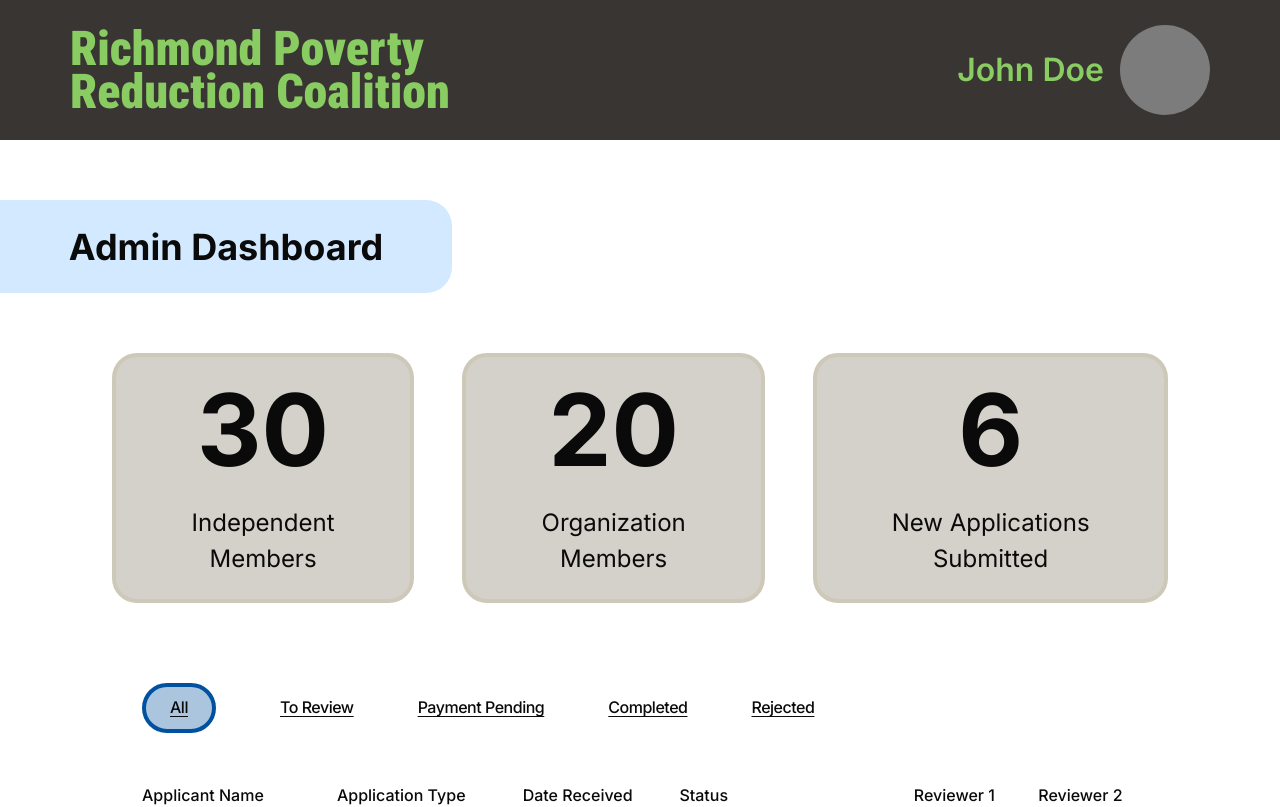
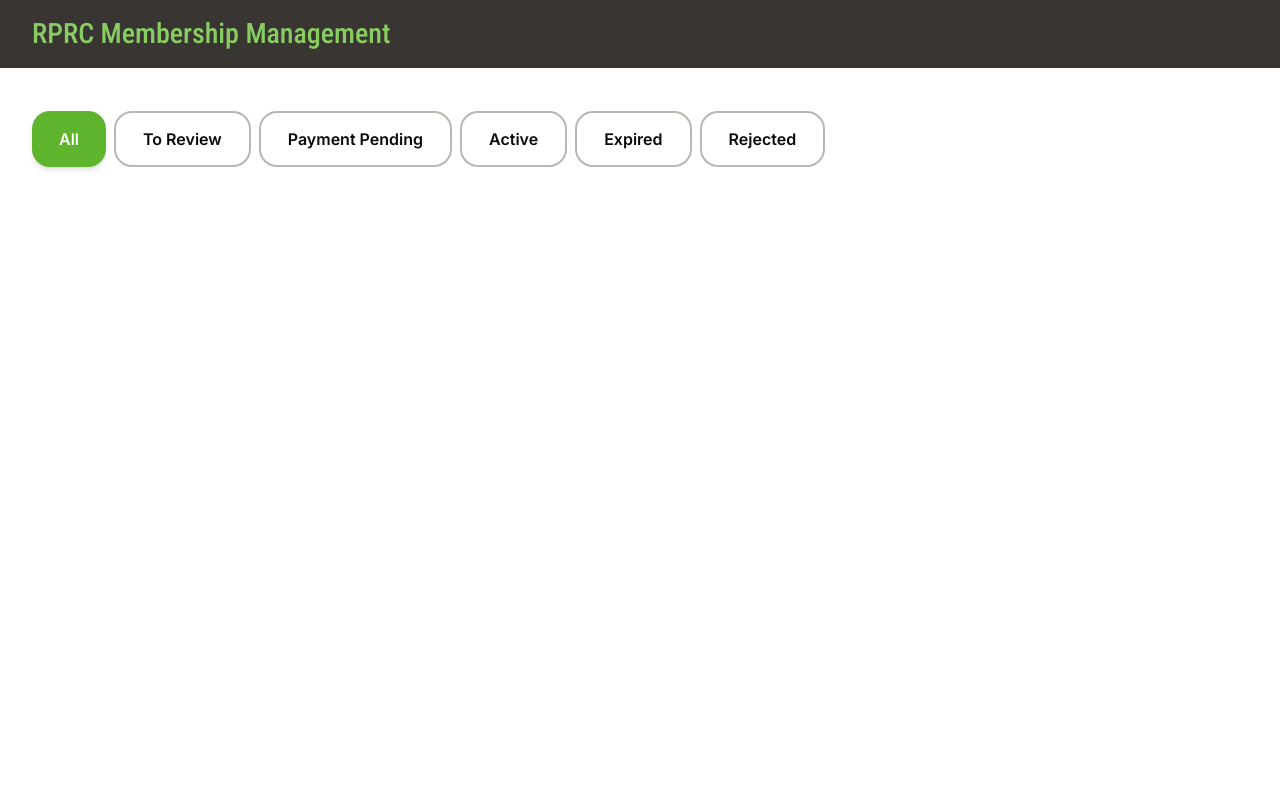
Before and after one commit to SFU-Blueprint/RPRC, a Next.js app: page /admin in a window 1280 px wide. Shown: the top 807 px of the page. Built offline with nearby package versions, Linux system fonts and the light colour scheme.

Commit message:
feat: update navbar and tabs to new style

```diff
--- a/app/admin/const.ts
+++ b/app/admin/const.ts
@@ -16,8 +16,12 @@ export const ADMIN_DASHBOARD_CONST = {
       value: 'paymentPending',
     },
     {
-      label: 'Completed',
-      value: 'completed',
+      label: 'Active',
+      value: 'active',
+    },
+    {
+      label: 'Expired',
+      value: 'expired',
     },
     {
       label: 'Rejected',
--- a/app/admin/page.tsx
+++ b/app/admin/page.tsx
@@ -13,34 +13,29 @@ export default function AdminDashboard() {
 
   return (
     <>
-      <AdminNavbar
-        adminName={ADMIN_DASHBOARD_MOCK.ADMIN_NAME}
-        profilePictureUrl={ADMIN_DASHBOARD_MOCK.PROFILE_PICTURE_URL}
-      />
-      <div
-        className={`bg-[#D2E9FF] ${inter.className} font-bold text-[18px] md:text-[32px] lg:text-[36px] w-50 md:w-87.5 lg:w-113 h-15 md:h-23.25 rounded-r-3xl md:rounded-r-4xl flex items-center justify-center mt-10 md:mt-15`}
-      >
-        {ADMIN_DASHBOARD_CONST.PAGE_TITLE}
-      </div>
-      <div className="max-w-480 mx-auto px-8 md:px-14 xl:px-28">
+      <AdminNavbar />
+      <div className="px-8">
+        <Tabs
+          tabs={ADMIN_DASHBOARD_CONST.TABS}
+          currentTab={currentTab}
+          setCurrentTab={setCurrentTab}
+          additionalClasses={{
+            wrapper: 'mt-[43px]',
+          }}
+        />
+        {/* <div className="max-w-480 mx-auto px-8 md:px-14 xl:px-28">
         <div className="mt-10 md:mt-15 flex justify-center gap-x-4 md:gap-x-8 lg:gap-x-12">
           {ADMIN_DASHBOARD_MOCK.STAT_CARDS.map((card) => (
             <StatCard key={card.label} label={card.label} value={card.value} />
           ))}
         </div>
-        <Tabs
-          tabs={ADMIN_DASHBOARD_CONST.TABS}
-          currentTab={currentTab}
-          setCurrentTab={setCurrentTab}
-          additionalClasses={{
-            wrapper: 'mt-10 md:mt-16 lg:mt-20',
-          }}
-        />
+
         <AdminDashboardTable
           columns={ADMIN_DASHBOARD_CONST.TABLE_COLUMNS}
           applications={ADMIN_DASHBOARD_MOCK.APPLICATIONS_MOCK}
           currentTab={currentTab}
         />
+      </div> */}
       </div>
     </>
   );
--- a/components/AdminNavbar.tsx
+++ b/components/AdminNavbar.tsx
@@ -1,56 +1,22 @@
-import { robotoCondensed, inter } from '@/app/fonts';
+import { robotoCondensed } from '@/app/fonts';
 
-type AdminNavbarProps = {
-  adminName: string;
-  profilePictureUrl?: string;
-};
-
-export default function AdminNavbar({
-  adminName,
-  profilePictureUrl,
-}: AdminNavbarProps) {
+export default function AdminNavbar() {
   return (
     <div
       className="
-          px-10 md:px-17.5 h-24 md:h-35 bg-[#393533]
-          flex items-center gap-x-3 md:gap-x-12
-          sticky top-0 z-50 w-full
+          h-17 bg-[#393533]
+          sticky top-0 z-50 w-full flex items-center
         "
     >
       <p
         className={`
-            ${robotoCondensed.className}
-            font-black text-[#89CC62]
-            text-[20px] md:text-[36px] lg:text-[48px]
-            leading-[90%]
+            ${robotoCondensed.className} pl-8
+            font-medium text-[#89CC62]
+            text-[28px] leading-[1.1]
           `}
       >
-        Richmond Poverty <br />
-        Reduction Coalition
+        RPRC Membership Management
       </p>
-
-      <div className="ml-auto flex items-center gap-1.5 md:gap-4">
-        <p
-          className={`
-              ${inter.className}
-              text-[#89CC62]
-              font-semibold
-              text-[16px] md:text-[28px] lg:text-[32px]
-            `}
-        >
-          {adminName}
-        </p>
-
-        {profilePictureUrl ? (
-          <img
-            src={profilePictureUrl}
-            alt=""
-            className="h-14 w-14 md:h-22.5 md:w-22.5 rounded-full object-cover"
-          />
-        ) : (
-          <div className="h-14 w-14 md:h-22.5 md:w-22.5 rounded-full bg-[#7C7C7C]" />
-        )}
-      </div>
     </div>
   );
 }
--- a/components/Tabs.tsx
+++ b/components/Tabs.tsx
@@ -22,7 +22,7 @@ export default function Tabs({
 }: TabsProps) {
   return (
     <div
-      className={`${inter.className} ${additionalClasses?.wrapper} flex gap-x-4 md:gap-x-8 lg:gap-x-16 pl-4 md:pl-7.5`}
+      className={`${inter.className} ${additionalClasses?.wrapper} flex gap-x-2`}
     >
       {tabs.map((tab) => {
         const isActive = tab.value === currentTab.value;
@@ -32,8 +32,8 @@ export default function Tabs({
             key={tab.value}
             onClick={() => setCurrentTab(tab)}
             className={`
-							cursor-pointer font-medium text-[12px] md:text-[14px] lg:text-[16px] leading-[160%] tracking-[-0.03em] underline underline-offset-[3px]
-							${isActive ? 'inline-flex items-center px-2 md:px-6 py-1 md:py-2 bg-[#00519F54] rounded-[30px] border-4 border-[#00519F]' : ''}
+							cursor-pointer font-semibold text-[16px] px-6.75 py-3.5 rounded-2xl border-2 border-[#BAB7B2]
+							${isActive ? 'bg-[#5EB42D] border-none text-[#FFFDFA] shadow-[0px_2px_4px_-2px_#0000001A,0px_4px_6px_-1px_#0000001A]' : ''}
 						`}
           >
             {tab.label}
```
